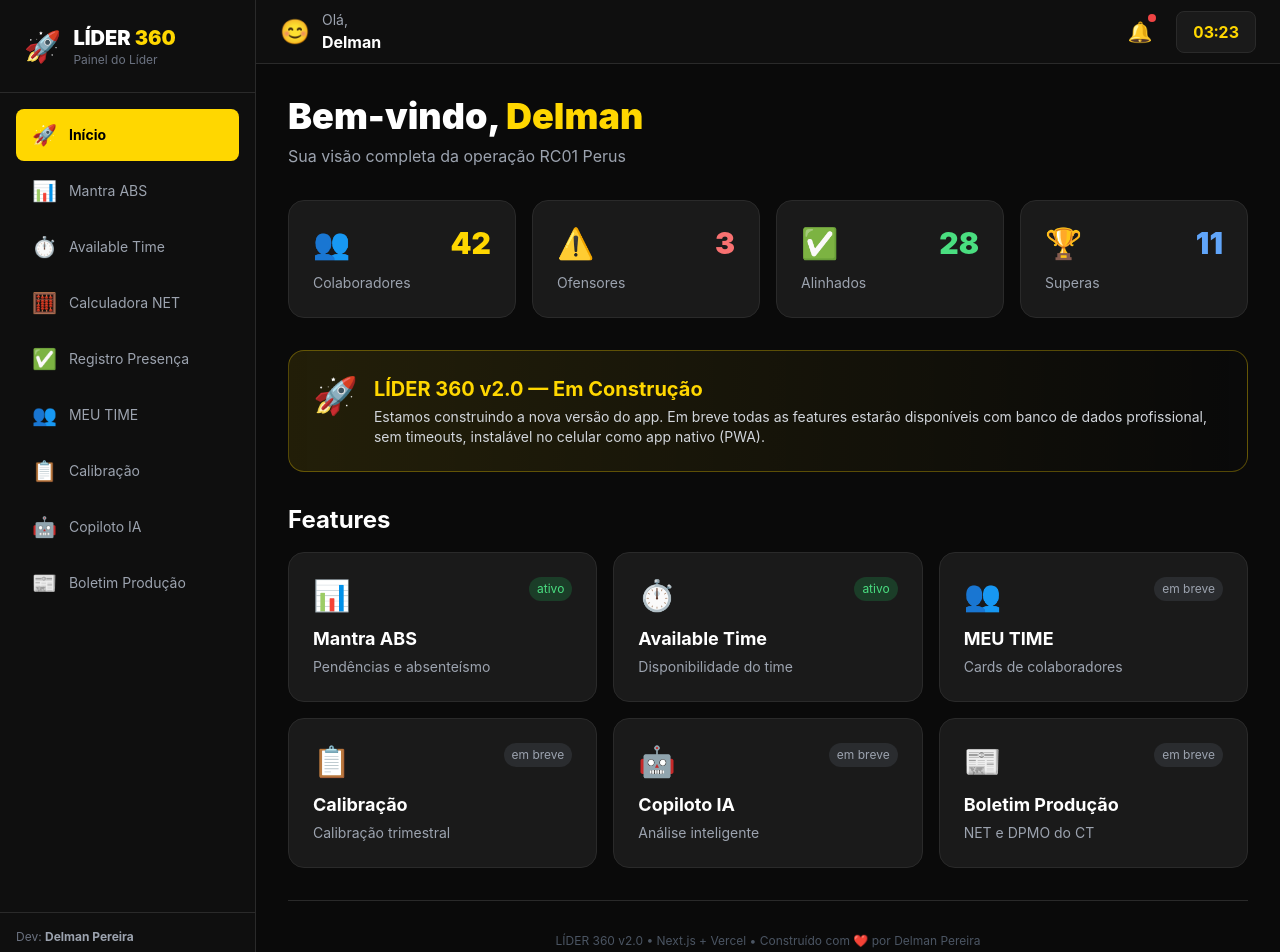
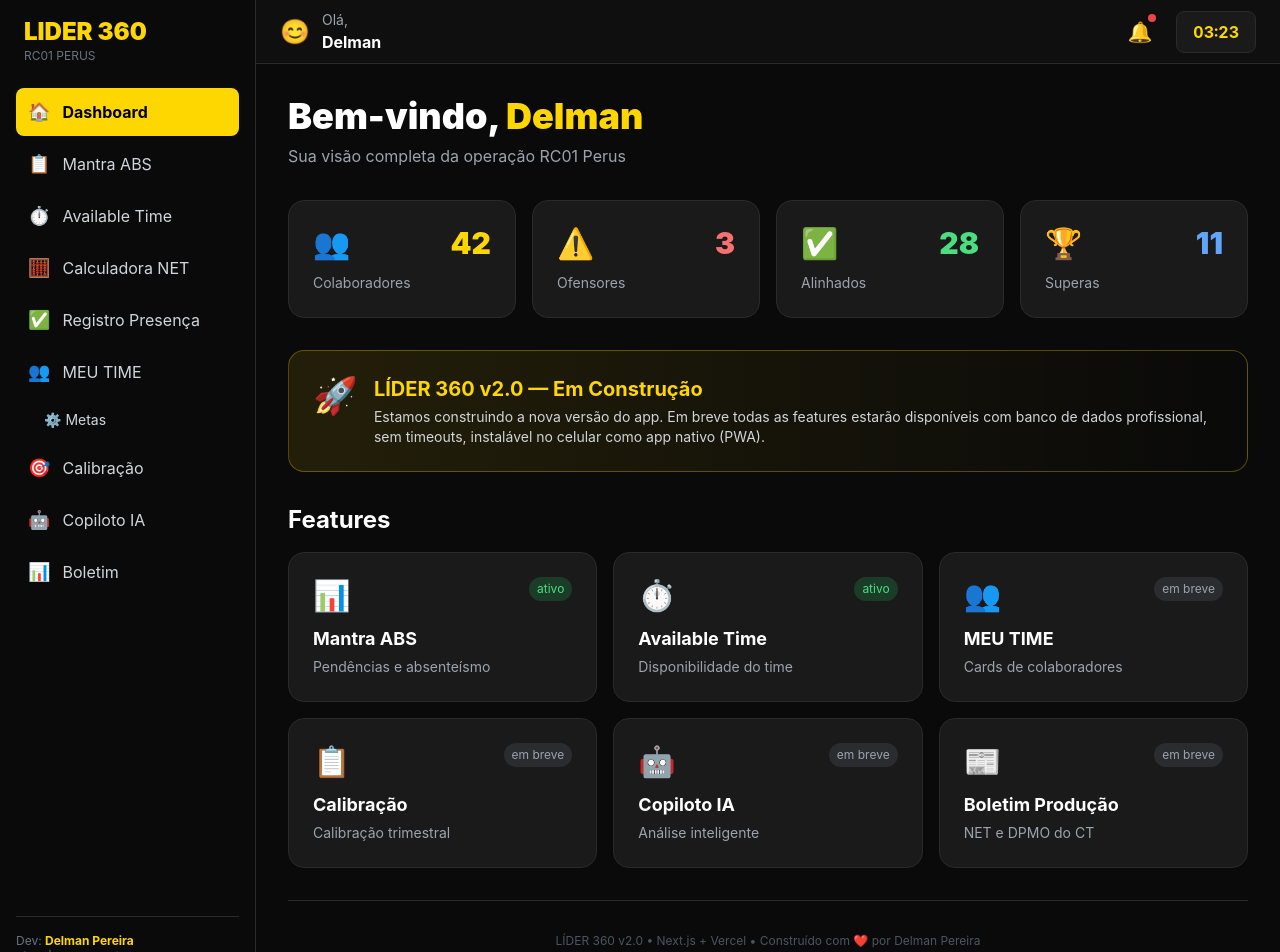
Before and after one commit to delmanjpereira-oss/lider360-app, a Next.js app: page / in a window 1280 px wide. Shown: the top 952 px of the page. Built offline with nearby package versions, Linux system fonts and the light colour scheme.

Commit message:
Refactor Sidebar component and update menu items

```diff
--- a/app/components/Sidebar.tsx
+++ b/app/components/Sidebar.tsx
@@ -4,62 +4,56 @@ import Link from 'next/link';
 import { usePathname } from 'next/navigation';
 
 const menuItems = [
-  { icon: '🚀', label: 'Início', path: '/' },
-  { icon: '📊', label: 'Mantra ABS', path: '/mantra' },
-  { icon: '⏱️', label: 'Available Time', path: '/available-time' },
-  { icon: '🧮', label: 'Calculadora NET', path: '/calculadora' },
-  { icon: '✅', label: 'Registro Presença', path: '/presenca' },
-  { icon: '👥', label: 'MEU TIME', path: '/meu-time' },
-  { icon: '📋', label: 'Calibração', path: '/calibracao' },
-  { icon: '🤖', label: 'Copiloto IA', path: '/copiloto' },
-  { icon: '📰', label: 'Boletim Produção', path: '/boletim' },
+  { href: '/', label: 'Dashboard', icon: '🏠' },
+  { href: '/mantra', label: 'Mantra ABS', icon: '📋' },
+  { href: '/available-time', label: 'Available Time', icon: '⏱️' },
+  { href: '/calculadora', label: 'Calculadora NET', icon: '🧮' },
+  { href: '/presenca', label: 'Registro Presença', icon: '✅' },
+  { href: '/meu-time', label: 'MEU TIME', icon: '👥' },
+  { href: '/meu-time/configuracoes', label: '⚙️ Metas', icon: '', subitem: true },
+  { href: '/calibracao', label: 'Calibração', icon: '🎯' },
+  { href: '/copiloto', label: 'Copiloto IA', icon: '🤖' },
+  { href: '/boletim', label: 'Boletim', icon: '📊' },
 ];
 
 export default function Sidebar() {
   const pathname = usePathname();
 
   return (
-    <aside className="w-64 min-h-screen bg-[#0f0f0f] border-r border-[#2a2a2a] flex flex-col">
+    <aside className="w-64 bg-[#0a0a0a] border-r border-[#2a2a2a] min-h-screen p-4 flex flex-col">
       {/* Logo */}
-      <div className="p-6 border-b border-[#2a2a2a]">
-        <div className="flex items-center gap-3">
-          <span className="text-3xl">🚀</span>
-          <div>
-            <h1 className="text-xl font-black text-white">
-              LÍDER <span className="text-[#FFD700]">360</span>
-            </h1>
-            <p className="text-xs text-gray-500">Painel do Líder</p>
-          </div>
-        </div>
+      <div className="mb-6 px-2">
+        <h1 className="text-2xl font-black text-[#FFD700]">LIDER 360</h1>
+        <p className="text-xs text-gray-500">RC01 PERUS</p>
       </div>
 
       {/* Menu */}
-      <nav className="flex-1 p-4 space-y-1">
+      <nav className="flex-1 space-y-1">
         {menuItems.map((item) => {
-          const isActive = pathname === item.path;
+          const isActive = pathname === item.href;
           return (
             <Link
-              key={item.path}
-              href={item.path}
-              className={`flex items-center gap-3 px-4 py-3 rounded-lg transition-all ${
+              key={item.href}
+              href={item.href}
+              className={`flex items-center gap-3 px-3 py-2.5 rounded-lg transition-colors ${
                 isActive
                   ? 'bg-[#FFD700] text-black font-bold'
-                  : 'text-gray-400 hover:bg-[#1a1a1a] hover:text-white'
-              }`}
+                  : 'text-gray-300 hover:bg-[#1a1a1a] hover:text-white'
+              } ${item.subitem ? 'ml-4 text-sm' : ''}`}
             >
-              <span className="text-xl">{item.icon}</span>
-              <span className="text-sm">{item.label}</span>
+              {item.icon && <span className="text-lg">{item.icon}</span>}
+              <span className={item.subitem ? 'text-sm' : ''}>{item.label}</span>
             </Link>
           );
         })}
       </nav>
 
-      {/* Footer */}
-      <div className="p-4 border-t border-[#2a2a2a]">
-        <p className="text-xs text-gray-500">
-          Dev: <strong className="text-gray-400">Delman Pereira</strong>
+      {/* Rodapé */}
+      <div className="mt-4 pt-4 border-t border-[#2a2a2a] text-xs text-gray-500">
+        <p>
+          Dev: <span className="text-[#FFD700] font-bold">Delman Pereira</span>
         </p>
-        <p className="text-xs text-gray-600 mt-1">RC01 Perus • v2.0</p>
+        <p>Líder | Mercado Livre</p>
       </div>
     </aside>
   );
```
